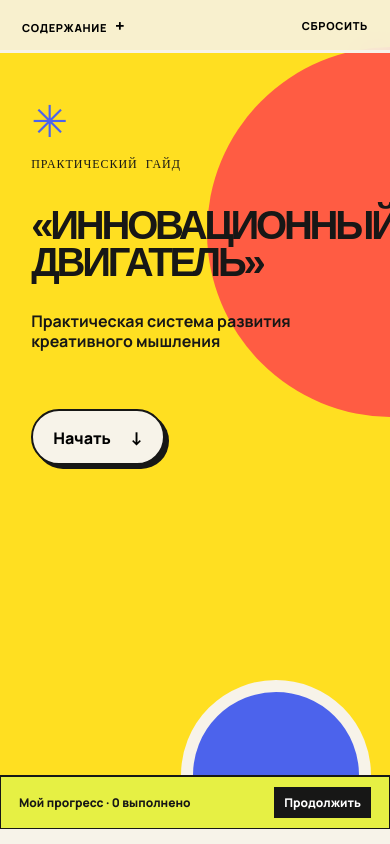
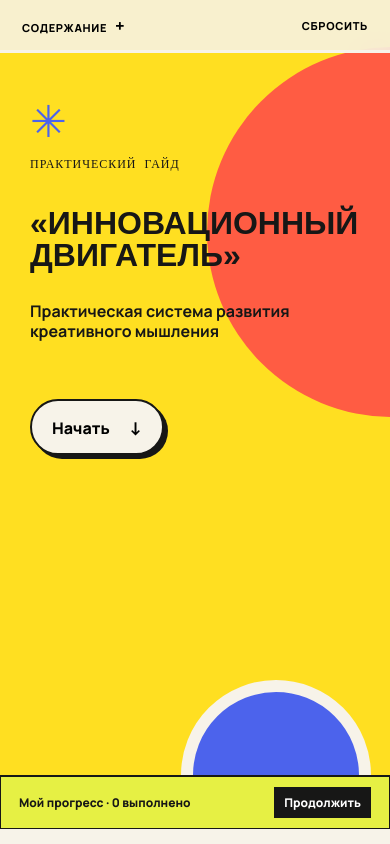
Before and after one commit to ElazAzel/aruzhan_jedai, a React (Vite) app: page / in a window 390 px wide. Shown: the top 844 px of the page. Built offline with nearby package versions, Linux system fonts and the light colour scheme; a web font is replaced by a local one.

Commit message:
Fix mobile landing layout

```diff
--- a/src/App.tsx
+++ b/src/App.tsx
@@ -1,6 +1,7 @@
 import { useEffect, useMemo, useState } from 'react'
 import guide from '../content/guide.md?raw'
 import './App.css'
+import './mobile-fixes.css'
 
 const AUTHOR_URL = 'https://instagram.com/aruzhan_jedai/'
 const sectionNames = ['Введение', 'Инновационный двигатель', 'Воображение', 'Внимание', 'Мышление ресурсами', 'Среда', 'Культура эксперимента', '10 упражнений', '7-дневный челлендж']
--- /dev/null
+++ b/src/mobile-fixes.css
@@ -0,0 +1,33 @@
+@media (max-width: 860px) {
+  .contents {
+    transform: translateX(calc(-100% - 12px));
+    box-shadow: none;
+    visibility: hidden;
+    pointer-events: none;
+  }
+
+  .contents.is-open {
+    transform: none;
+    box-shadow: 5px 0 0 #171716;
+    visibility: visible;
+    pointer-events: auto;
+  }
+}
+
+@media (max-width: 480px) {
+  .cover {
+    padding-left: 30px;
+    padding-right: 30px;
+  }
+
+  .cover h1 {
+    max-width: 100%;
+    font-size: 32px;
+    line-height: 1;
+    letter-spacing: 0;
+  }
+
+  .cover-subtitle {
+    max-width: 315px;
+  }
+}
```
Also changed, not shown: 1 other file (tests, documents, lock files or other folders).
